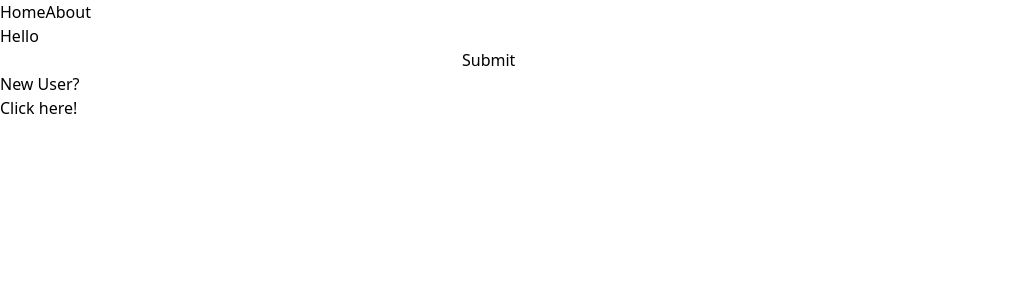
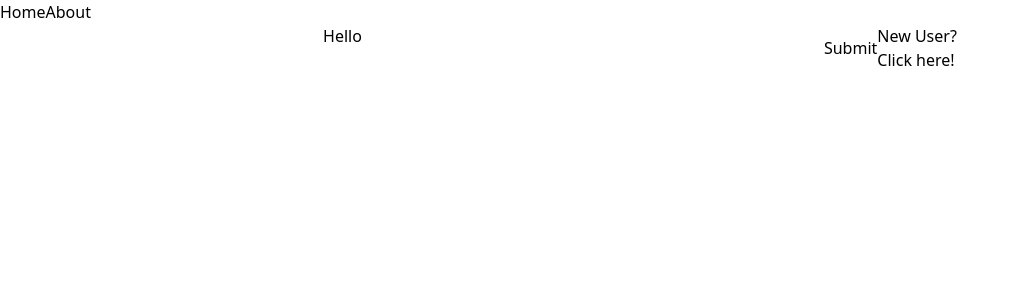
Before and after one commit to staten-island-tech/supabase-project-ya-like-jazz, a Vue app in the folder app/: page /login in a window 1280 px wide. Shown: the top 300 px of the page, without its empty margins (0-1019 px from the left). Built offline with nearby package versions, Linux system fonts and the light colour scheme; the HTML template or start-up script is replaced by a standard one.

Commit message:
working-in-tailwind

```diff
--- a/app/src/views/LoginWebsite.vue
+++ b/app/src/views/LoginWebsite.vue
@@ -1,5 +1,5 @@
 <template>
-  <div>
+  <div class="container flex justify-center flex-flow">
     <h1>Hello</h1>
     <input type="text" v-model="username" />
     <input type="text" v-model="password" />
```
